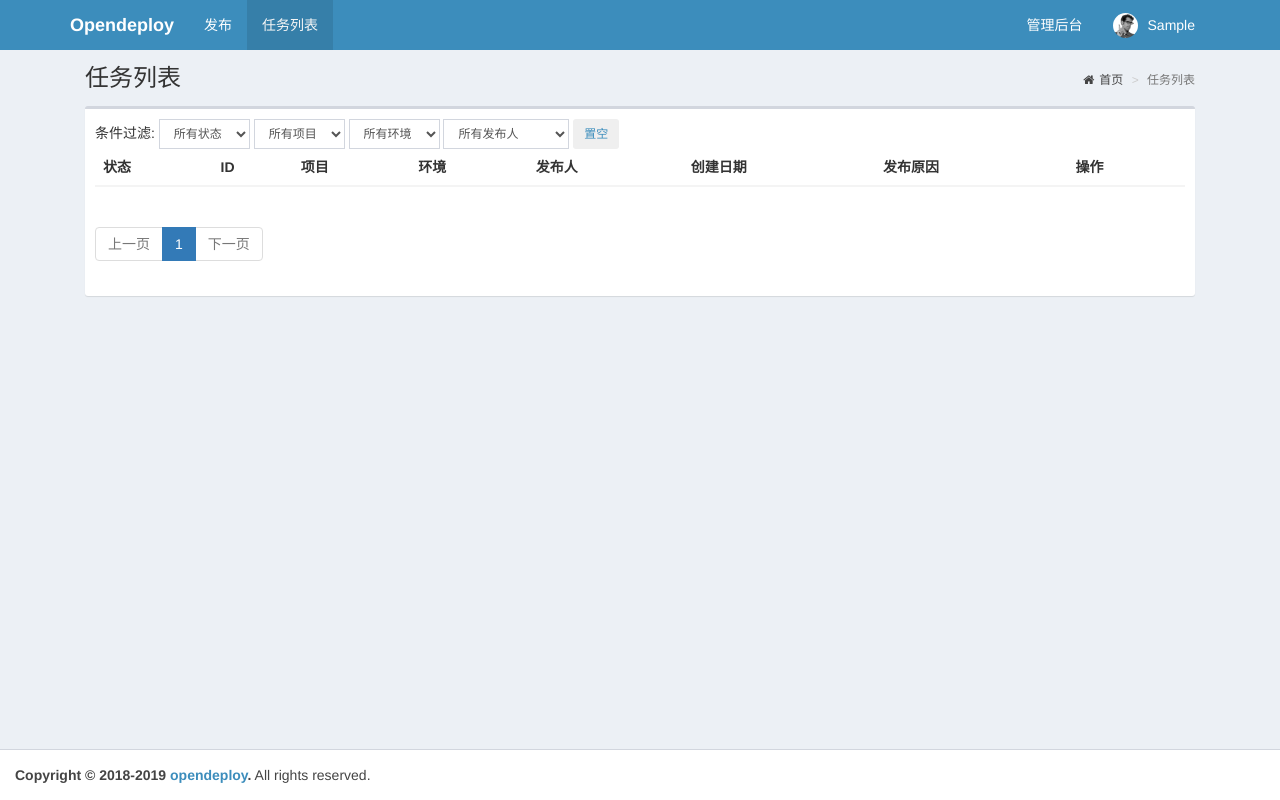
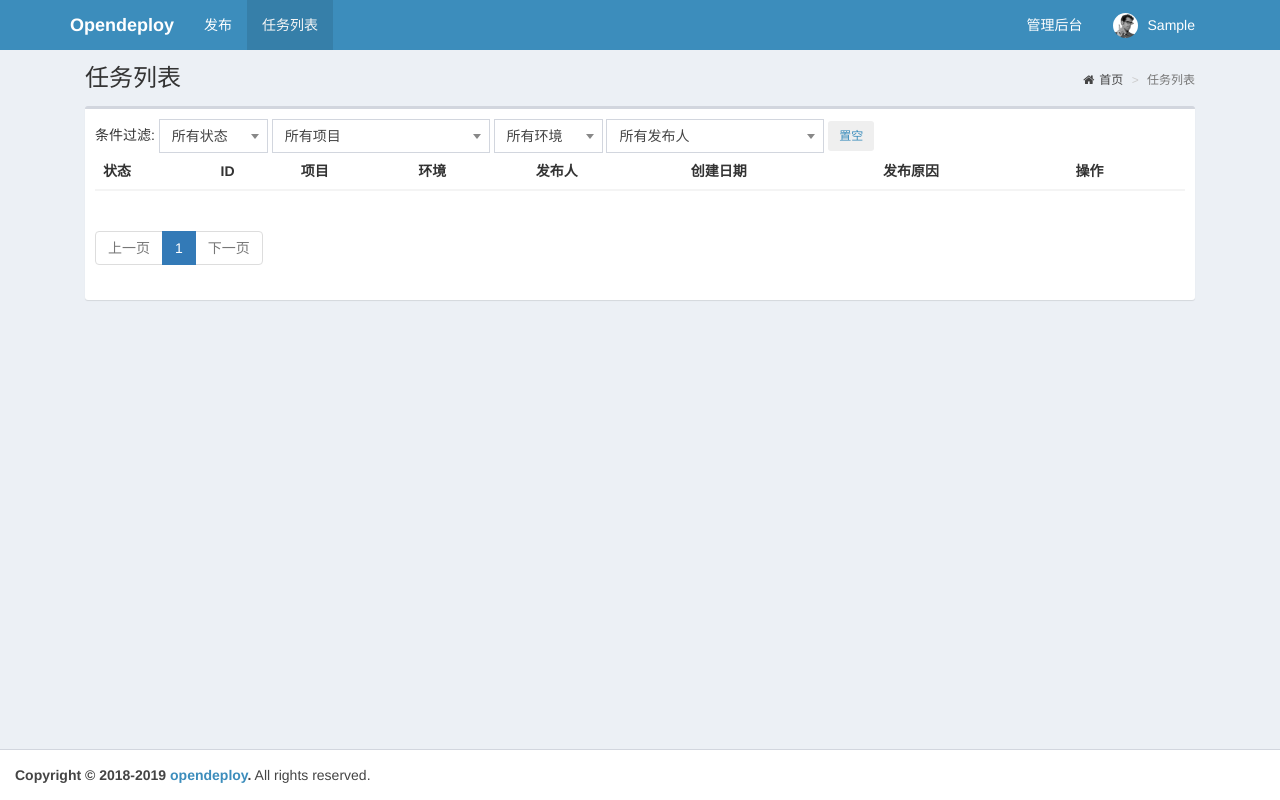
Before and after one commit to ninjacn/opendeploy, a Django app: page /tasks/ in a window 1280 px wide. Run offline with Django 3.2, Linux system fonts and the light colour scheme; the visitor is signed in with stand-in values (Sample User, id 1); data comes from the database, SQL or seed files in the repository; data that the repository does not hold is empty; parts of the project's set-up code (start-up, migrations or seed data) failed here and were passed over; some libraries are stand-ins or nearby versions.

Commit message:
样式调整

```diff
--- a/templates/deploy/tasks.html
+++ b/templates/deploy/tasks.html
@@ -34,25 +34,25 @@
                     <form class="form-horizontal" id="form" role="form" method="get" action="">
                         <div>
                             <span>条件过滤:</span>
-                            <select title="状态" name="status" class="form-control input-sm">
+                            <select title="状态" name="status" class="form-control input-sm select2" style="width: 10%;">
                                 <option value="">所有状态</option>
                                 {% for status in status_choices %}
                                 <option value="{{ status.0 }}" {% if param_status == status.0 %} selected {% endif %}>{{ status.1 }}</option>
                                 {% endfor %}
                             </select>
-                            <select title="项目" name="project" class="form-control input-sm">
+                            <select title="项目" name="project" class="form-control input-sm select2" style="width: 20%;">
                                 <option value="">所有项目</option>
                                 {% for project in projects %}
                                 <option value="{{ project.id }}" {% if param_project == project.id %} selected {% endif %}>{{ project }}</option>
                                 {% endfor %}
                             </select>
-                            <select title="环境" name="env" class="form-control input-sm">
+                            <select title="环境" name="env" class="form-control input-sm select2" style="width: 10%;">
                                 <option value="">所有环境</option>
                                 {% for env in envs %}
                                 <option value="{{ env.id }}" {% if param_env == env.id %} selected {% endif %}>{{ env }}</option>
                                 {% endfor %}
                             </select>
-                            <select title="发布人" name="creater" class="form-control input-sm">
+                            <select title="发布人" name="creater" class="form-control input-sm select2"  style="width: 20%;">
                                 <option value="">所有发布人</option>
                                 {% for creater in creaters %}
                                 <option value="{{ creater.id }}" {% if param_creater == creater.id %} selected {% endif %}>{% if creater.first_name %}{{ creater.first_name }}-{{ creater }}{% else %}{{ creater }}{% endif %}</option>
@@ -163,6 +163,9 @@
 
 {% block script %}
 <script>
+    $(function () {
+        $('.select2').select2()
+    })
     $("select[name=status], select[name=project], select[name=env], select[name=creater]").change(function() {
         $("#form").submit();
     });
```
